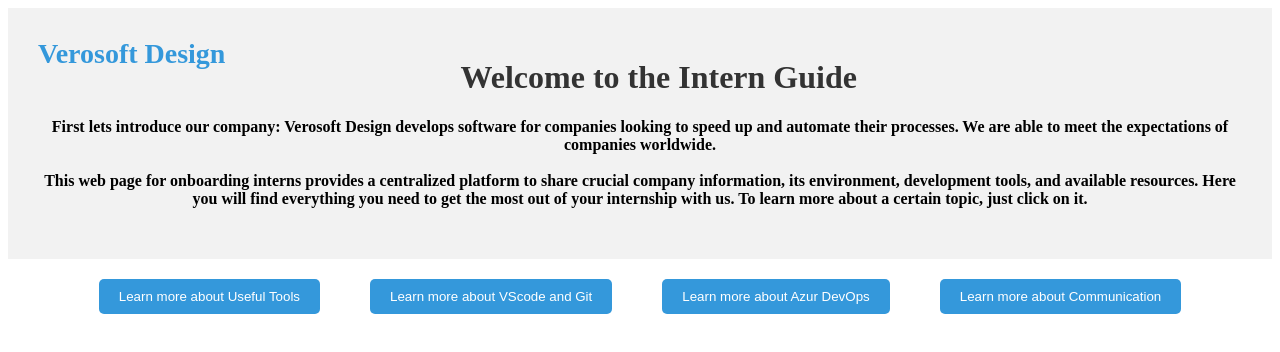
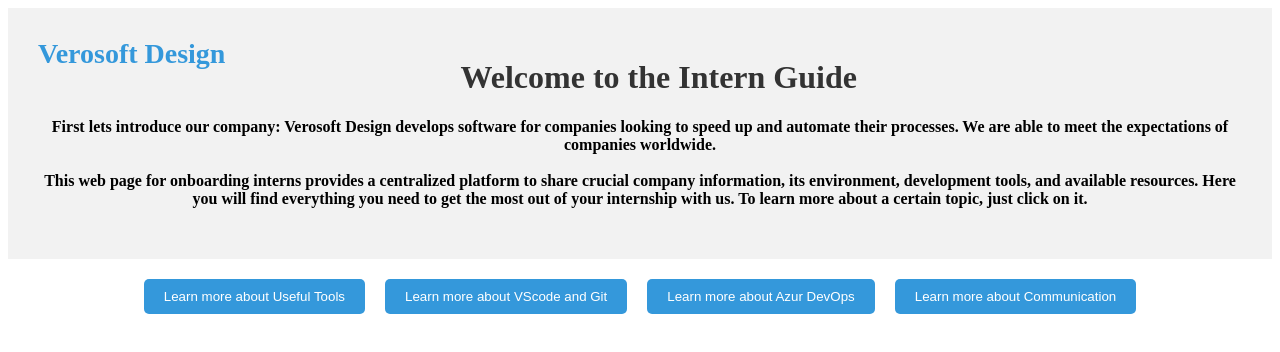
Before and after one commit to OthmanLa/Intern-project, an Angular app: page / in a window 1280 px wide. Shown: the top 352 px of the page. Built offline with nearby package versions, Linux system fonts and the light colour scheme.

Commit message:
Update visual aspect buttons

```diff
--- a/src/app/app.component.css
+++ b/src/app/app.component.css
@@ -6,15 +6,21 @@
 
   .components {
     display: flex;
-    gap: 50px; /* Adjust as needed */
+    gap: 20px; /* Réduit l'espacement entre les composants */
     margin-top: 20px;
   }
 
   .button-style {
-    background-color: #3498db; /* Couleur bleue */
-    color: white; /* Couleur du texte en blanc */
-    border: none; /* Pas de bordure */
-    padding: 10px 20px; /* Espacement intérieur du bouton */
-    border-radius: 5px; /* Coins arrondis */
-    cursor: pointer; /* Curseur de pointeur au survol */
+    background-color: #3498db;
+    color: white;
+    border: none;
+    padding: 10px 20px;
+    border-radius: 5px;
+    cursor: pointer;
+    transition: background-color 0.3s, transform 0.2s; /* Ajoute une transition fluide */
   }
+
+  .button-style:hover {
+    background-color: #2980b9; /* Légère modification de la couleur au survol */
+    transform: scale(1.15); /* Légère animation d'agrandissement au survol */
+  }
```
